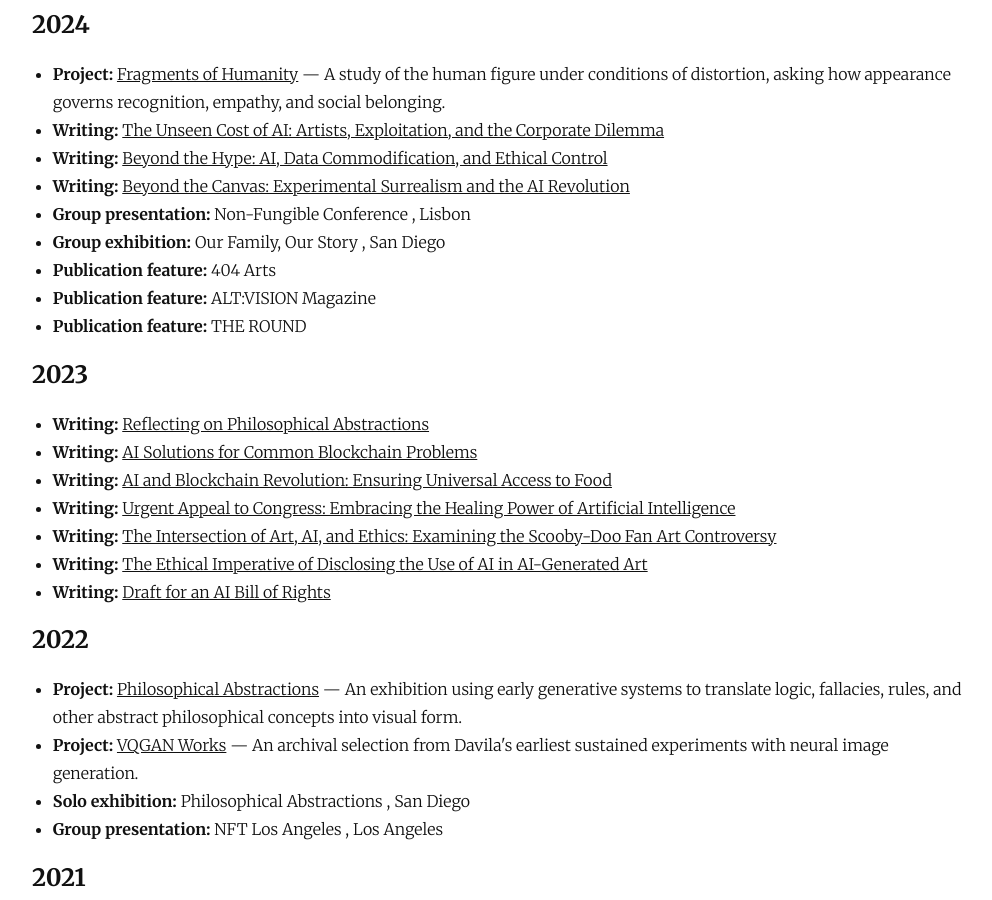
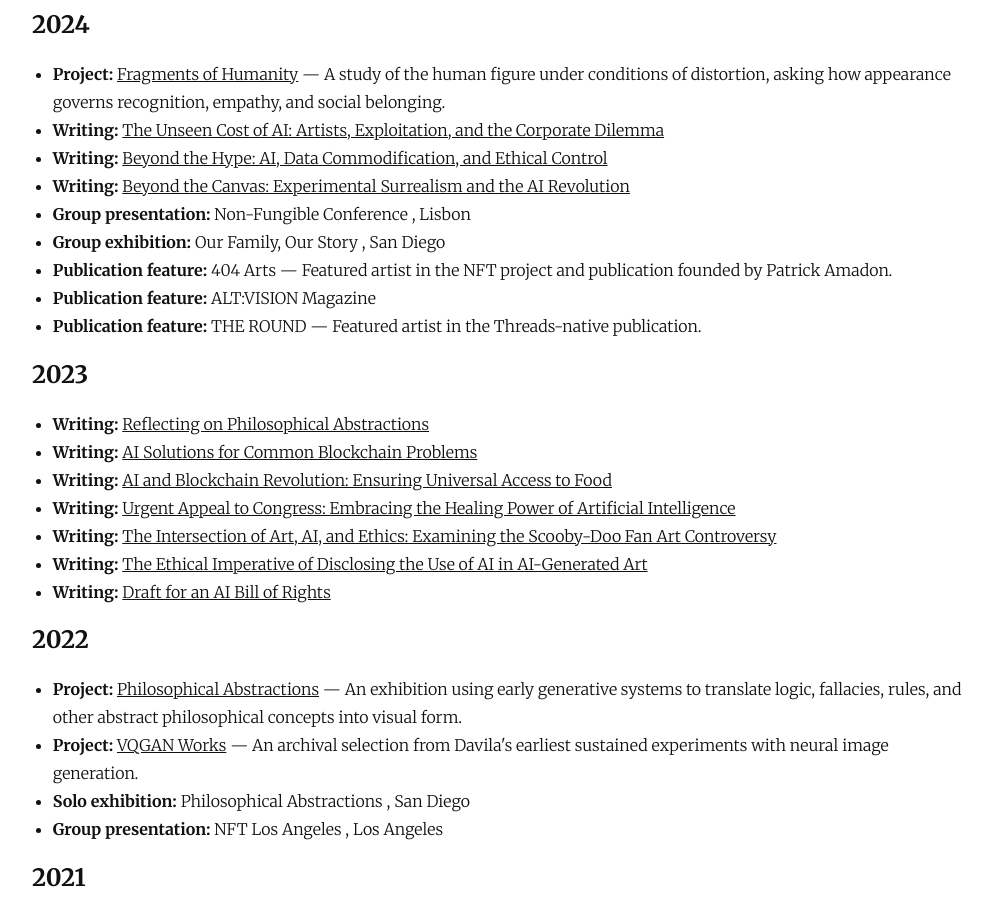
Before and after one commit to JLD-Ai/joshdavila.github.io, a Jekyll site: the page built from timeline.md, in a window 1280 px wide and 900 px high, scrolled down 794 px. Shown: the whole window, without its empty margins (143-1135 px from the left). Built offline with Jekyll 4.4.1, drawn with Linux system fonts in a browser that asks for light colours.

Commit message:
Show verified publication context on Timeline

```diff
--- a/timeline.md
+++ b/timeline.md
@@ -50,6 +50,7 @@
         <strong>{{ exhibition.event_type | capitalize }}:</strong>
         {{ exhibition.title }}
         {% if exhibition.city %}, {{ exhibition.city }}{% endif %}
+        {% if exhibition.public_note %} — {{ exhibition.public_note }}{% endif %}
       </li>
     {% endif %}
   {% endfor %}
```
